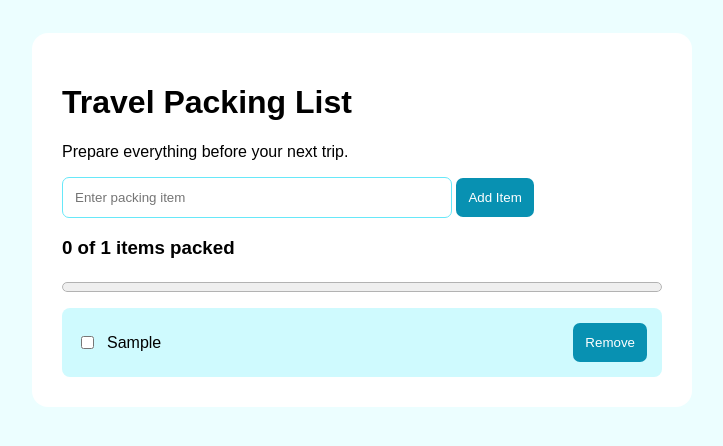
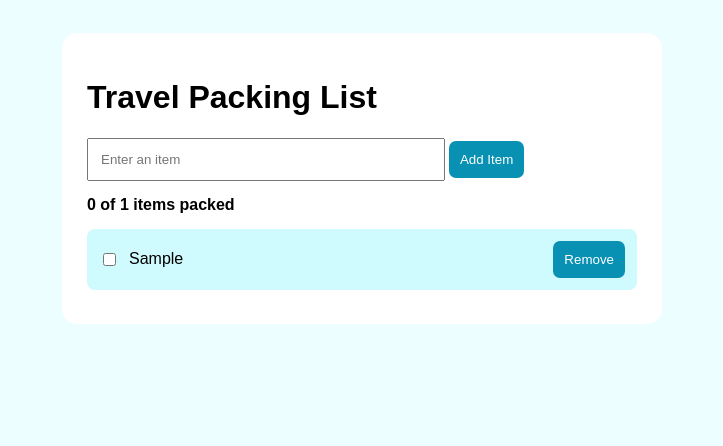
Before and after one commit to Declan0evans/travel-packing-list, a plain HTML site: page index.html in a window 1280 px wide. Both pictures are taken after typing "Sample" into the empty fields and a click on the button "Add Item". Shown: the whole page, without its empty margins (278-1001 px from the left). Drawn offline with Linux system fonts and the light colour scheme.

Commit message:
Improve travel packing list management

```diff
--- a/index.html
+++ b/index.html
@@ -2,72 +2,64 @@
 <html lang="en">
 <head>
 <meta charset="UTF-8">
-<meta name="viewport" content="width=device-width, initial-scale=1.0">
+<meta name="viewport" content="width=device-width,initial-scale=1">
 <title>Travel Packing List</title>
 <style>
 body{font-family:Arial;background:#ecfeff;padding:25px}
-main{max-width:600px;margin:auto;background:white;padding:30px;border-radius:16px}
-input[type=text]{width:65%;box-sizing:border-box;padding:12px;border:1px solid #67e8f9;border-radius:7px}
-button{background:#0891b2;color:white;border:0;padding:12px;border-radius:7px;cursor:pointer}
-.item{display:flex;align-items:center;gap:10px;background:#cffafe;padding:15px;margin-top:10px;border-radius:8px}
-.item span{flex:1;overflow-wrap:anywhere}
-.packed{text-decoration:line-through;color:#64748b}
-progress{width:100%;height:20px}
+main{max-width:550px;margin:auto;background:white;padding:25px;border-radius:15px}
+input{padding:12px;width:65%;box-sizing:border-box}
+button{padding:11px;background:#0891b2;color:white;border:0;border-radius:7px;cursor:pointer}
+.item{display:flex;align-items:center;gap:10px;background:#cffafe;padding:12px;margin:9px 0;border-radius:8px}
+.item span{flex:1}
+.done{text-decoration:line-through;color:#64748b}
+#progress{margin:15px 0;font-weight:bold}
 </style>
 </head>
 <body>
 <main>
 <h1>Travel Packing List</h1>
-<p>Prepare everything before your next trip.</p>
-<input id="item" type="text" placeholder="Enter packing item">
+<input id="item" placeholder="Enter an item">
 <button onclick="addItem()">Add Item</button>
-<h3 id="summary"></h3>
-<progress id="progress" max="100" value="0"></progress>
-<div id="items"></div>
+<p id="progress">0 items packed</p>
+<div id="list"></div>
 </main>
 <script>
-let items=JSON.parse(localStorage.getItem("packingList")||"[]");
+let items=JSON.parse(localStorage.getItem("packingItems")||"[]");
 function save(){
- localStorage.setItem("packingList",JSON.stringify(items));
+ localStorage.setItem("packingItems",JSON.stringify(items));
  render();
 }
 function addItem(){
- const input=document.getElementById("item");
- if(!input.value.trim())return;
- items.push({name:input.value.trim(),packed:false});
- input.value="";
+ const field=document.getElementById("item");
+ const name=field.value.trim();
+ if(!name)return;
+ items.push({name,packed:false});
+ field.value="";
  save();
 }
 function render(){
- const list=document.getElementById("items");
+ const list=document.getElementById("list");
  list.innerHTML="";
  items.forEach((item,i)=>{
   const row=document.createElement("div");
   row.className="item";
-  const check=document.createElement("input");
-  check.type="checkbox";
-  check.checked=item.packed;
-  check.onchange=()=>{
-   items[i].packed=check.checked;
-   save();
-  };
-  const name=document.createElement("span");
-  name.textContent=item.name;
-  if(item.packed)name.className="packed";
+  const checkbox=document.createElement("input");
+  checkbox.type="checkbox";
+  checkbox.style.width="auto";
+  checkbox.checked=item.packed;
+  checkbox.onchange=()=>{items[i].packed=checkbox.checked;save();};
+  const text=document.createElement("span");
+  text.textContent=item.name;
+  if(item.packed)text.className="done";
   const del=document.createElement("button");
   del.textContent="Remove";
-  del.onclick=()=>{
-   items.splice(i,1);
-   save();
-  };
-  row.append(check,name,del);
+  del.onclick=()=>{items.splice(i,1);save();};
+  row.append(checkbox,text,del);
   list.appendChild(row);
  });
- const packed=items.filter(i=>i.packed).length;
- document.getElementById("summary").textContent=
- packed+" of "+items.length+" items packed";
- document.getElementById("progress").value=
- items.length?packed/items.length*100:0;
+ const packed=items.filter(x=>x.packed).length;
+ document.getElementById("progress").textContent=
+ `${packed} of ${items.length} items packed`;
 }
 render();
 </script>
```
